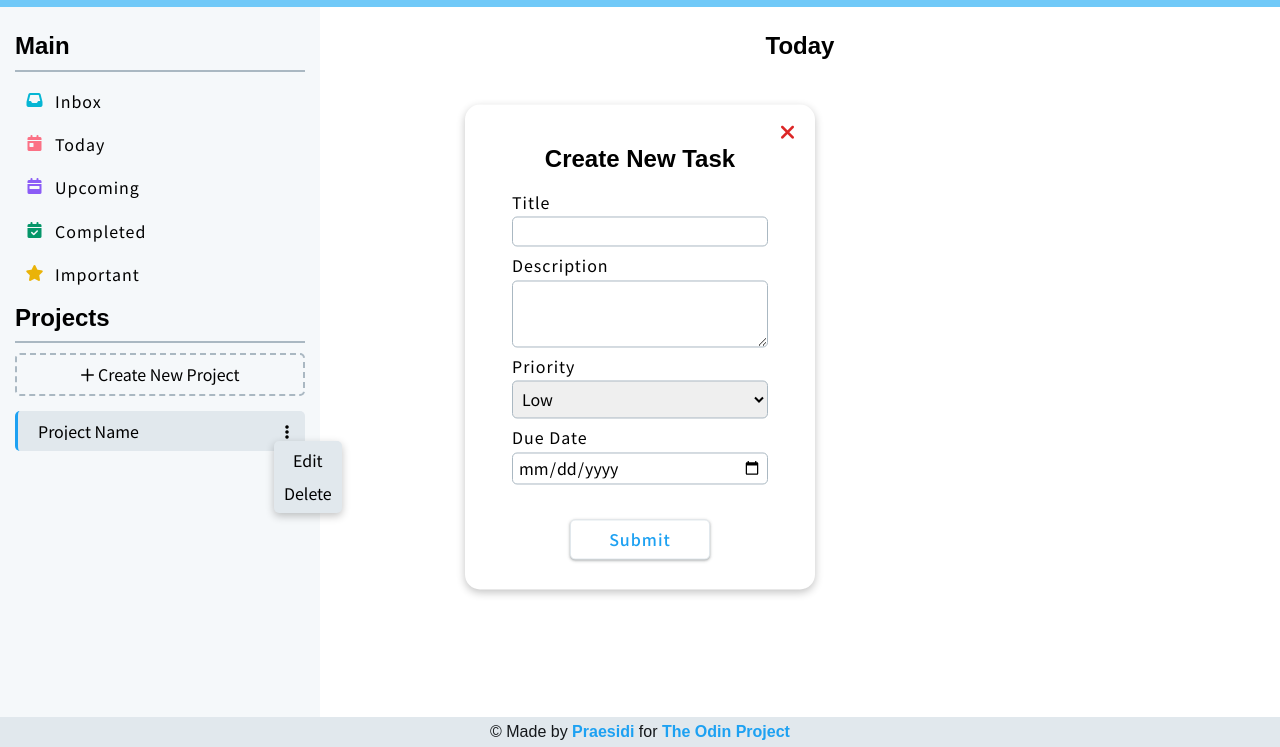
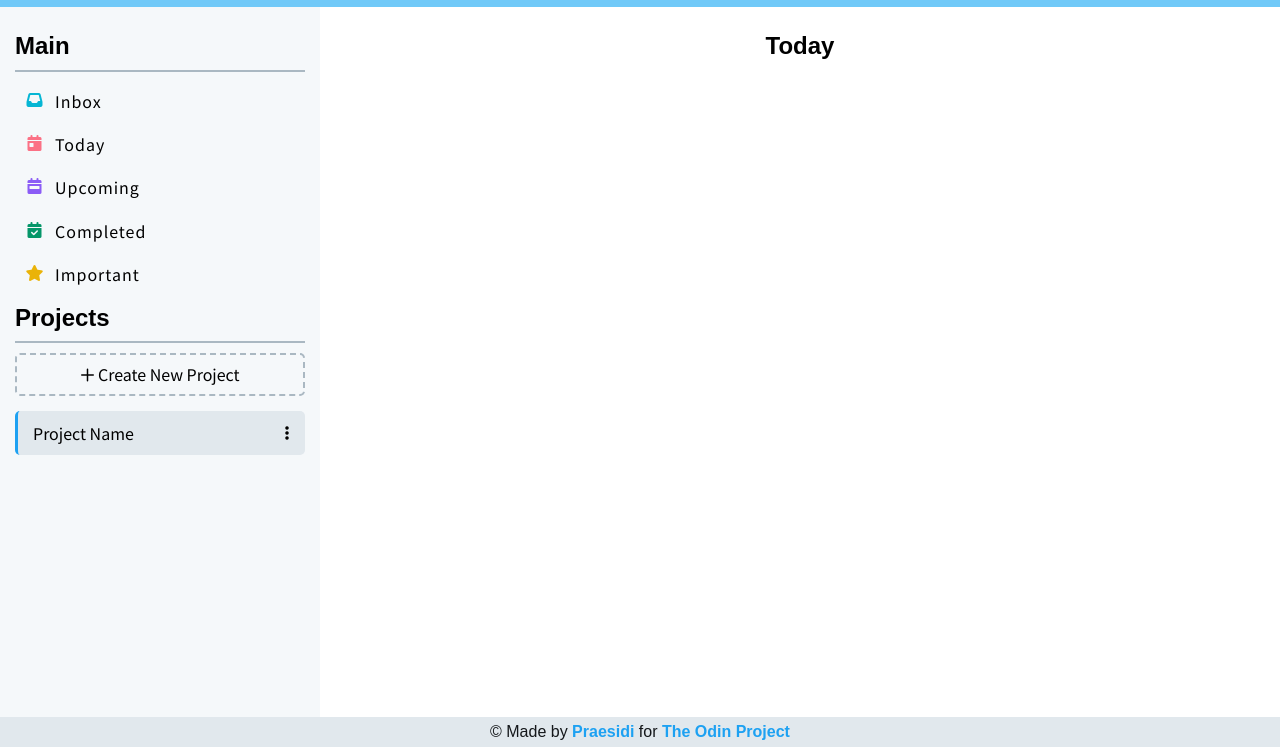
Before and after one commit to Praesidi/todo-list, a website built with webpack: page public/index.html in a window 1280 px wide. Shown: the part 53-800 px from the top of the page. Built offline with nearby package versions, Linux system fonts and the light colour scheme; a web font is replaced by a local one.

Commit message:
Minor fixes

```diff
--- a/public/index.html
+++ b/public/index.html
@@ -88,14 +88,14 @@
         >
       </p>
     </footer>
-    <dialog id="new-task-modal" open>
+    <dialog id="new-task-modal">
       <div class="modal-close-btn" id="modal-close-btn">
         <button>
           <i class="fa-solid fa-xmark"></i>
         </button>
       </div>
       <h2>Create New Task</h2>
-      <form action="" id="create-task-form">
+      <form action="" id="new-task-form">
         <label for="task-title"> Title </label>
         <input type="text" id="task-title" required />
 
--- a/src/styles/main.sass
+++ b/src/styles/main.sass
@@ -64,7 +64,7 @@ h1, h2, h3
   grid-column: 1 / 4
   background: $extra-light-gray
   height: calc((100vh - $header-height) - $footer-height)
-  padding: 15px
+  padding: 15px 15px 30px
 
   h2
     display: block
@@ -72,7 +72,7 @@ h1, h2, h3
     padding-bottom: 10px
     margin-top: 10px
 
-/* Main -> Sidebar -> Menu Btns */
+/* Sidebar -> Menu Btns */
 .sidebar-btns-container
   display: flex
   flex-direction: column
@@ -120,7 +120,7 @@ h1, h2, h3
     .fa-calendar-check
       color:#059669
 
-/* Main -> Sidebar -> Projects */
+/* Sidebar -> Projects */
 .new-project-btn-container
   display: flex
   justify-content: center
@@ -152,6 +152,7 @@ h1, h2, h3
   overflow-y: scroll
   margin-top: 15px
 
+/* Projects -> Project Item
 .project-item
   box-sizing: border-box
   display: flex
@@ -161,19 +162,23 @@ h1, h2, h3
   background: $light-gray
   border-left: $primary-color solid 3px
   border-radius: 5px
-  padding: 10px 10px 10px 20px
+  padding: 10px 10px 10px 15px
 
+/* Project Item -> Project Info */
 .project-info
+  width: 90%
   p
     margin: 0
+    line-height: 1.5rem
     white-space: nowrap
     overflow: hidden
     text-overflow: ellipsis
 
+/* Project Item -> PopUp Menu */
+.project-menu
+  margin-left: 5px
 
-.project-menu
   & > button
-    margin-left: 5px
     background: transparent
     border: none
 
@@ -188,7 +193,7 @@ h1, h2, h3
 .project-popup-menu
   visibility: visible
   position: absolute
-  display: flex
+  display: none
   flex-direction: column
   justify-content: center
   padding: 5px
@@ -246,7 +251,7 @@ h1, h2, h3
 
 /* Modal */
 #new-task-modal
-  display: flex
+  // display: flex
   flex-direction: column
   align-items: center
   position: absolute
@@ -288,8 +293,8 @@ h1, h2, h3
       &:active
         scale: 0.9
 
-/* Modal -> Create Task Form*/
-#create-task-form
+/* Modal -> New Task Form*/
+#new-task-form
   display: flex
   flex-direction: column
   justify-content: space-evenly
```
